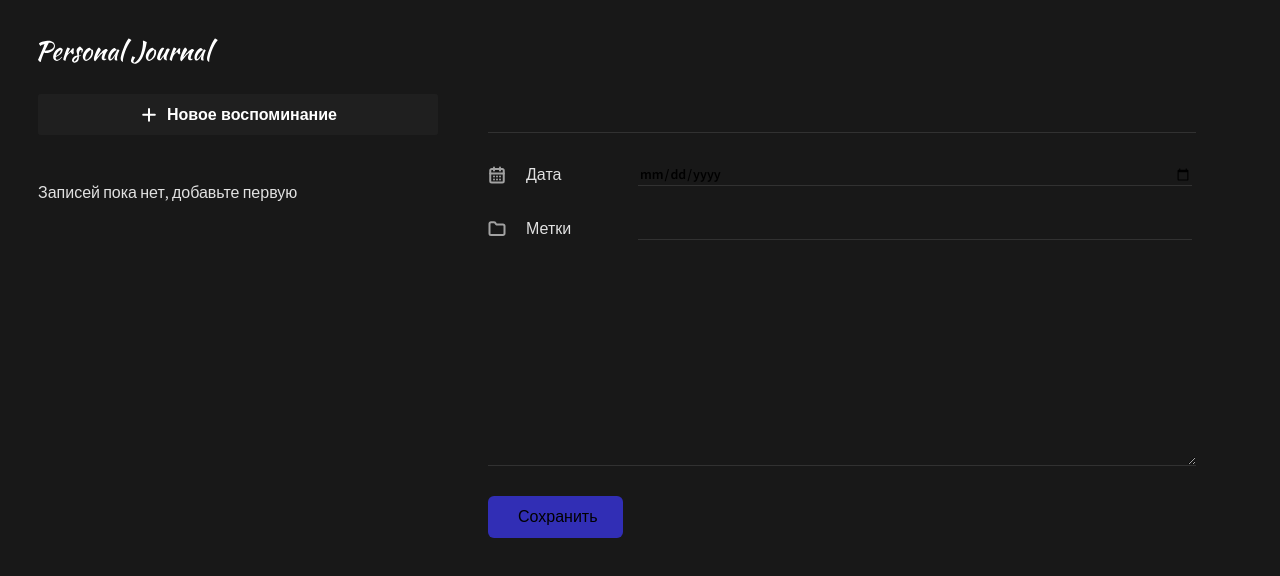
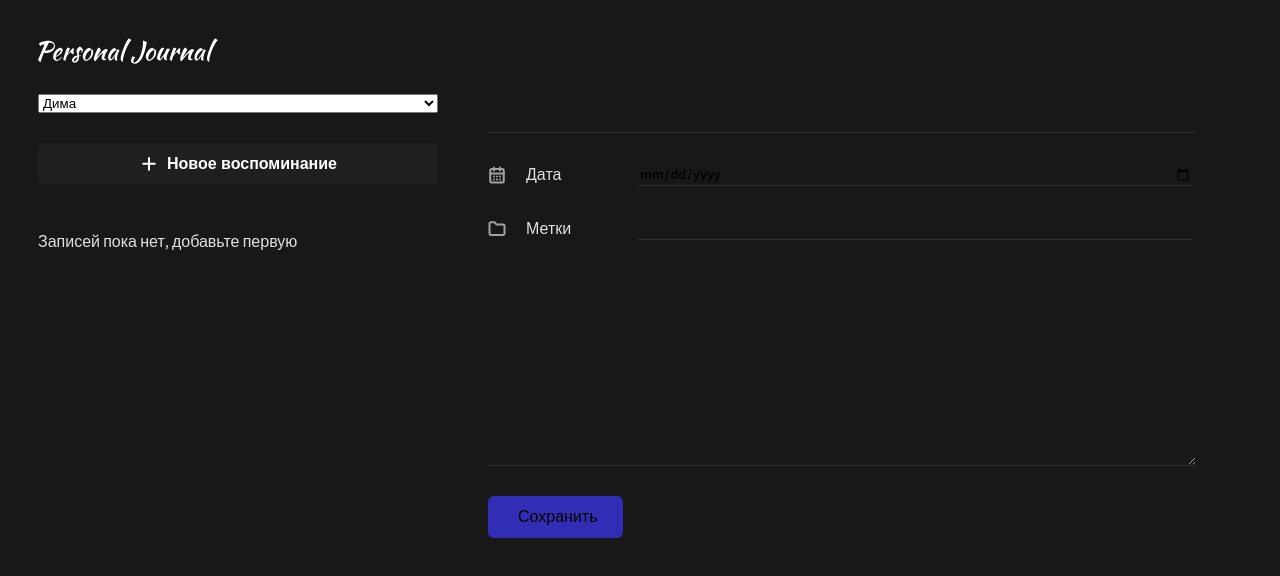
Before and after one commit to Dmitry-Gans/Journal_memory, a React (Vite) app in the folder application_1/: page / in a window 1280 px wide. Shown: the top 576 px of the page. Built offline with nearby package versions, Linux system fonts and the light colour scheme.

Commit message:
[+] Добавил useContext для фильтрации и записи постов для отдельных пользователей

```diff
--- a/application_1/src/App.jsx
+++ b/application_1/src/App.jsx
@@ -6,13 +6,12 @@
 import JournalList from './components/JournalList/JournalList';
 import JournalForm from './components/JournalForm/JournalForm';
 import { useLocalStorage } from './hooks/useLocalStorage.hook';
+import { UserContextProvider } from './context/user.context';
 
 function mapItems(items) {
 	if (!items) {
-		console.log('Не грузит');
 		return [];
 	}
-	console.log('Грузит');
 	return items.map(i => ({
 		...i,
 		date: new Date(i.date)
@@ -20,42 +19,21 @@
 }
 
 function App() {
-	// const INITIAL_DATA = [
-	// {
-	// 	"id": 1,
-	// 	"title": "Подготовка к обновлению курсов",
-	// 	"date": "2024/09/13",
-	// 	"post": "Горные походы открывают удивительные природные ландшафты"
-	// },
-	// {
-	// 	"id": 2,
-	// 	"title": "Поход в горы",
-	// 	"date": "2024/09/13",
-	// 	"post": "Думал, что очень много времени"
-	// },
-	// {
-	// 	"id": 3,
-	// 	"title": "Поход в горы",
-	// 	"date": "2024/09/13",
-	// 	"post": "Думал, что очень много времени"
-	// }
-	// ];
-
 	const [items, setItems] = useLocalStorage('data');
 
 	const addItem = item => {
 		setItems([
 			...mapItems(items),
 			{
-				id: items.length > 0 ? Math.max(...items.map(i => i.id)) + 1 : 1,
-				title: item.title,
-				post: item.post,
-				date: new Date(item.date)
-			} //  преобразуем date в объект Date, чтобы привести формат даты к тому, который ожидается компонентом "JournalItem". Это поможет избежать ошибок, связанных с несовместимостью форматов.
+				...item,
+				date: new Date(item.date), //  преобразуем date в объект Date, чтобы привести формат даты к тому, который ожидается компонентом "JournalItem". Это поможет избежать ошибок, связанных с несовместимостью форматов.
+				id: items.length > 0 ? Math.max(...items.map(i => i.id)) + 1 : 1
+			}
 		]);
 	};
 
 	return (
+		<UserContextProvider>
 			<div className='app'>
 				<LeftPanel>
 					<Header />
@@ -66,6 +44,7 @@
 					<JournalForm onSubmit={addItem} />
 				</Body>
 			</div>
+		</UserContextProvider>
 	);
 }
 
--- a/application_1/src/components/Header/Header.jsx
+++ b/application_1/src/components/Header/Header.jsx
@@ -1,7 +1,13 @@
+import SelectUser from '../SelectUser/SelectUser';
 import styles from './Header.module.css';
 
 function Header() {
-	return <img className={styles.logo} src='/logo.svg' alt='Логотип журнала'></img>;
+	return (
+		<>
+			<img className={styles.logo} src='/logo.svg' alt='Логотип журнала'></img>
+			<SelectUser />
+		</>
+	);
 }
 
 export default Header;
--- a/application_1/src/components/JournalForm/JournalForm.jsx
+++ b/application_1/src/components/JournalForm/JournalForm.jsx
@@ -1,9 +1,10 @@
 import styles from './JournalForm.module.css';
 import Button from '../Button/Button';
-import { useEffect, useReducer, useRef } from 'react';
+import { useContext, useEffect, useReducer, useRef } from 'react';
 import cn from 'classnames';
 import { formReducer, INITIAL_STATE } from './JournalForm.state';
 import Input from '../Input/Input';
+import { UserContext } from '../../context/user.context';
 
 function JournalForm({ onSubmit }) {
 	// Используем хук useReducer для управления состоянием формы.
@@ -15,6 +16,7 @@
 	const titleRef = useRef();
 	const dateRef = useRef();
 	const postRef = useRef();
+	const { userId } = useContext(UserContext);
 
 	const focusError = isValid => {
 		switch (true) {
@@ -25,7 +27,6 @@
 			dateRef.current.focus();
 			break;
 		case !isValid.post:
-			postRef.current.focus();
 			break;
 		}
 	};
@@ -58,6 +59,13 @@
 			dispatchForm({ type: 'CLEAR' });
 		}
 	}, [isFormReadyToSubmit, values, onSubmit]); // Зависимость от isFormReadyToSubmit.
+
+	useEffect(() => {
+		dispatchForm({
+			type: 'SET_VALUE',
+			payload: { userId }
+		});
+	}, [userId]);
 
 	// Обработчик события отправки формы.
 	const addJournalItem = e => {
--- a/application_1/src/components/JournalList/JournalList.jsx
+++ b/application_1/src/components/JournalList/JournalList.jsx
@@ -1,8 +1,12 @@
 import './JournalList.css';
 import CardButton from '../CardButton/CardButton';
 import JournalItem from '../JournalItem/JournalItem';
+import { useContext } from 'react';
+import { UserContext } from '../../context/user.context';
 
 function JournalList({ items }) {
+	const { userId } = useContext(UserContext);
+
 	if (items.length === 0) {
 		return <p>Записей пока нет, добавьте первую</p>;
 	}
@@ -19,11 +23,14 @@
 
 	return (
 		<>
-			{items.sort(sortItems).map(item => (
-				<CardButton key={item.id}>
-					<JournalItem title={item.title} post={item.post} date={item.date} />
-				</CardButton>
-			))}
+			{items
+				.filter(el => el.userId === userId)
+				.sort(sortItems)
+				.map(item => (
+					<CardButton key={item.id}>
+						<JournalItem title={item.title} post={item.post} date={item.date} />
+					</CardButton>
+				))}
 		</>
 	);
 }
--- /dev/null
+++ b/application_1/src/components/SelectUser/SelectUser.jsx
@@ -0,0 +1,19 @@
+import { useContext } from 'react';
+import { UserContext } from '../../context/user.context';
+
+function SelectUser() {
+	const { userId, setUserId } = useContext(UserContext);
+
+	const changeUser = e => {
+		setUserId(Number(e.target.value));
+		console.log(e.target.value);
+	};
+	return (
+		<select name='user' id='user' value={userId} onChange={changeUser}>
+			<option value='1'>Дима</option>
+			<option value='2'>Лера</option>
+		</select>
+	);
+}
+
+export default SelectUser;
--- /dev/null
+++ b/application_1/src/context/user.context.jsx
@@ -0,0 +1,15 @@
+import { createContext, useState } from 'react';
+
+export const UserContext = createContext({
+	userId: 1
+});
+
+export const UserContextProvider = ({ children }) => {
+	const [userId, setUserId] = useState(1);
+
+	return (
+		<UserContext.Provider value={{ userId, setUserId }}>
+			{children}
+		</UserContext.Provider>
+	);
+};
```
Lines whose indentation alone changed are shown as unchanged.
